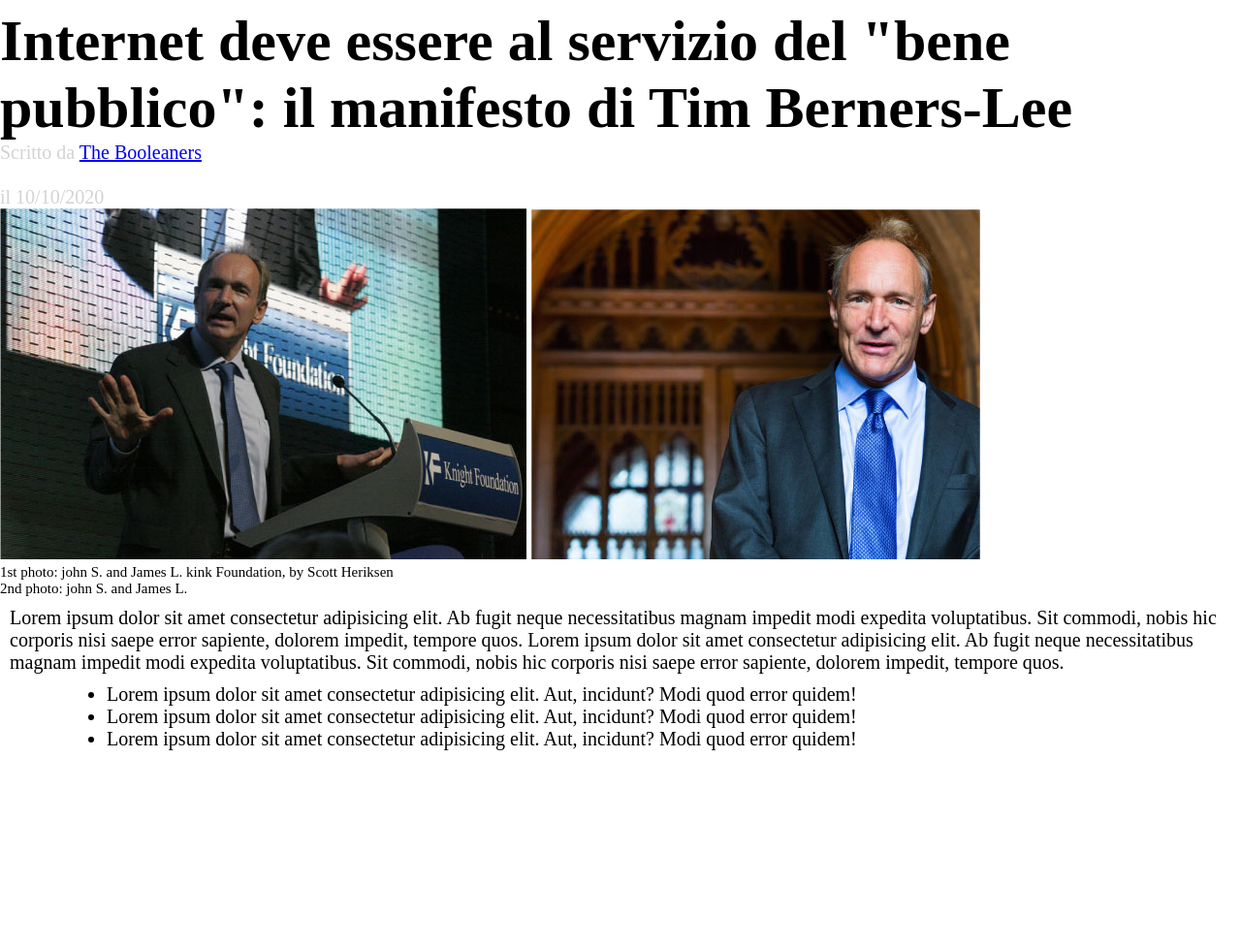
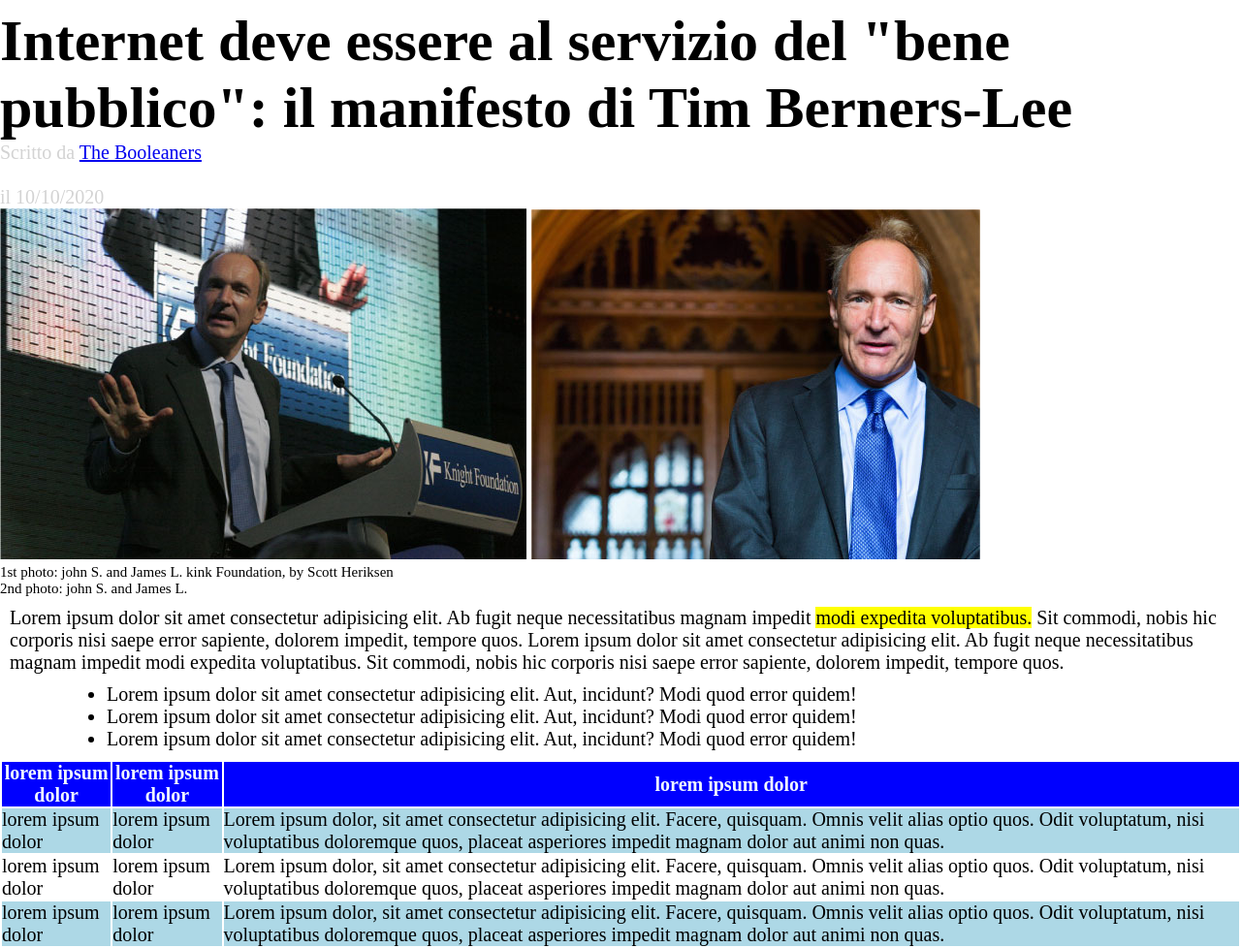
Before and after one commit to FabioBabaglioni/html-css-booleaner, a plain HTML site: page index.html in a window 1280 px wide. Shown: the part 117-1095 px from the top of the page at 97% size. Before the commit the page ends 901 px from the top, so only its background shows below. Drawn offline with Linux system fonts and the light colour scheme.

Commit message:
creazione tabella

```diff
--- a/css/style.css
+++ b/css/style.css
@@ -35,7 +35,22 @@ p{
     margin: 10px;
 }
 
+span{
+    background-color: yellow;
+}
+
 ul{
     padding-left: 100px;
     margin: 10px;
 }
+
+/* colore tabella */
+
+thead{
+    background-color: blue;
+    color: aliceblue;
+}
+
+.riga-azzurra{
+    background-color: lightblue;
+}
--- a/index.html
+++ b/index.html
@@ -38,7 +38,7 @@
 
         <!-- script articolo -->
         <section>
-            <p>Lorem ipsum dolor sit amet consectetur adipisicing elit. Ab fugit neque necessitatibus magnam impedit modi expedita voluptatibus. Sit commodi, nobis hic corporis nisi saepe error sapiente, dolorem impedit, tempore quos. Lorem ipsum dolor sit amet consectetur adipisicing elit. Ab fugit neque necessitatibus magnam impedit modi expedita voluptatibus. Sit commodi, nobis hic corporis nisi saepe error sapiente, dolorem impedit, tempore quos.</p>
+            <p>Lorem ipsum dolor sit amet consectetur adipisicing elit. Ab fugit neque necessitatibus magnam impedit <span>modi expedita voluptatibus.</span> Sit commodi, nobis hic corporis nisi saepe error sapiente, dolorem impedit, tempore quos. Lorem ipsum dolor sit amet consectetur adipisicing elit. Ab fugit neque necessitatibus magnam impedit modi expedita voluptatibus. Sit commodi, nobis hic corporis nisi saepe error sapiente, dolorem impedit, tempore quos.</p>
 
             <ul>
                 <li>
@@ -56,7 +56,33 @@
 
         <!-- tabella articolo -->
         <section>
+            <table>
+                <thead>
+                    <tr>
+                        <th>lorem ipsum dolor</th>
+                        <th>lorem ipsum dolor</th>
+                        <th>lorem ipsum dolor</th>
+                    </tr>
+                </thead>
+                <tbody>
+                    <tr class="riga-azzurra">
+                        <td>lorem ipsum dolor</td>
+                        <td>lorem ipsum dolor</td>
+                        <td>Lorem ipsum dolor, sit amet consectetur adipisicing elit. Facere, quisquam. Omnis velit alias optio quos. Odit voluptatum, nisi voluptatibus doloremque quos, placeat asperiores impedit magnam dolor aut animi non quas.</td>
+                    </tr>
+                    <tr>
+                        <td>lorem ipsum dolor</td>
+                        <td>lorem ipsum dolor</td>
+                        <td>Lorem ipsum dolor, sit amet consectetur adipisicing elit. Facere, quisquam. Omnis velit alias optio quos. Odit voluptatum, nisi voluptatibus doloremque quos, placeat asperiores impedit magnam dolor aut animi non quas.</td>
+                    </tr>
+                    <tr class="riga-azzurra">
+                        <td>lorem ipsum dolor</td>
+                        <td>lorem ipsum dolor</td>
+                        <td>Lorem ipsum dolor, sit amet consectetur adipisicing elit. Facere, quisquam. Omnis velit alias optio quos. Odit voluptatum, nisi voluptatibus doloremque quos, placeat asperiores impedit magnam dolor aut animi non quas.</td>
+                    </tr>
+                </tbody>
 
+            </table>
         </section>
 
         <!-- cocnlusioni articolo -->
```
